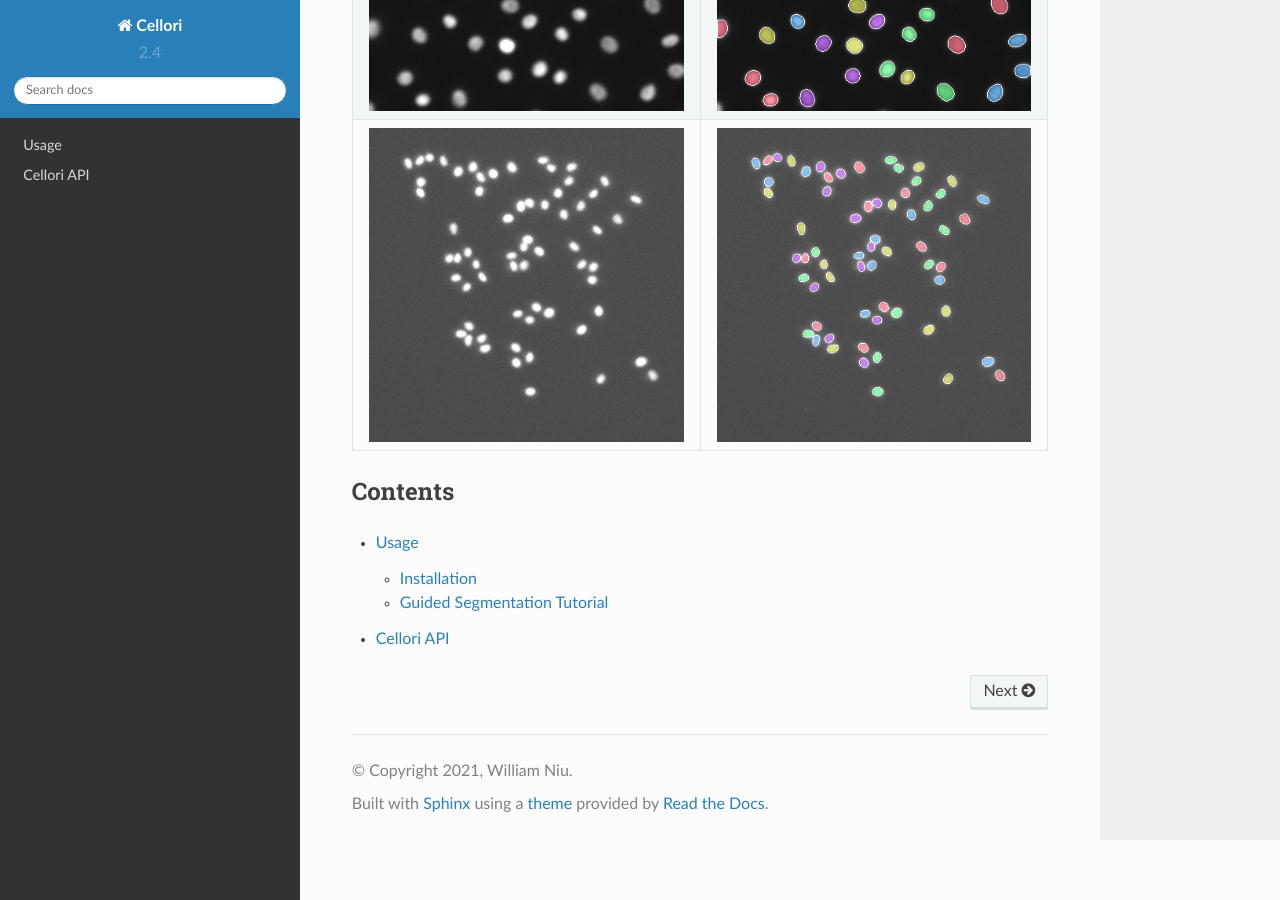
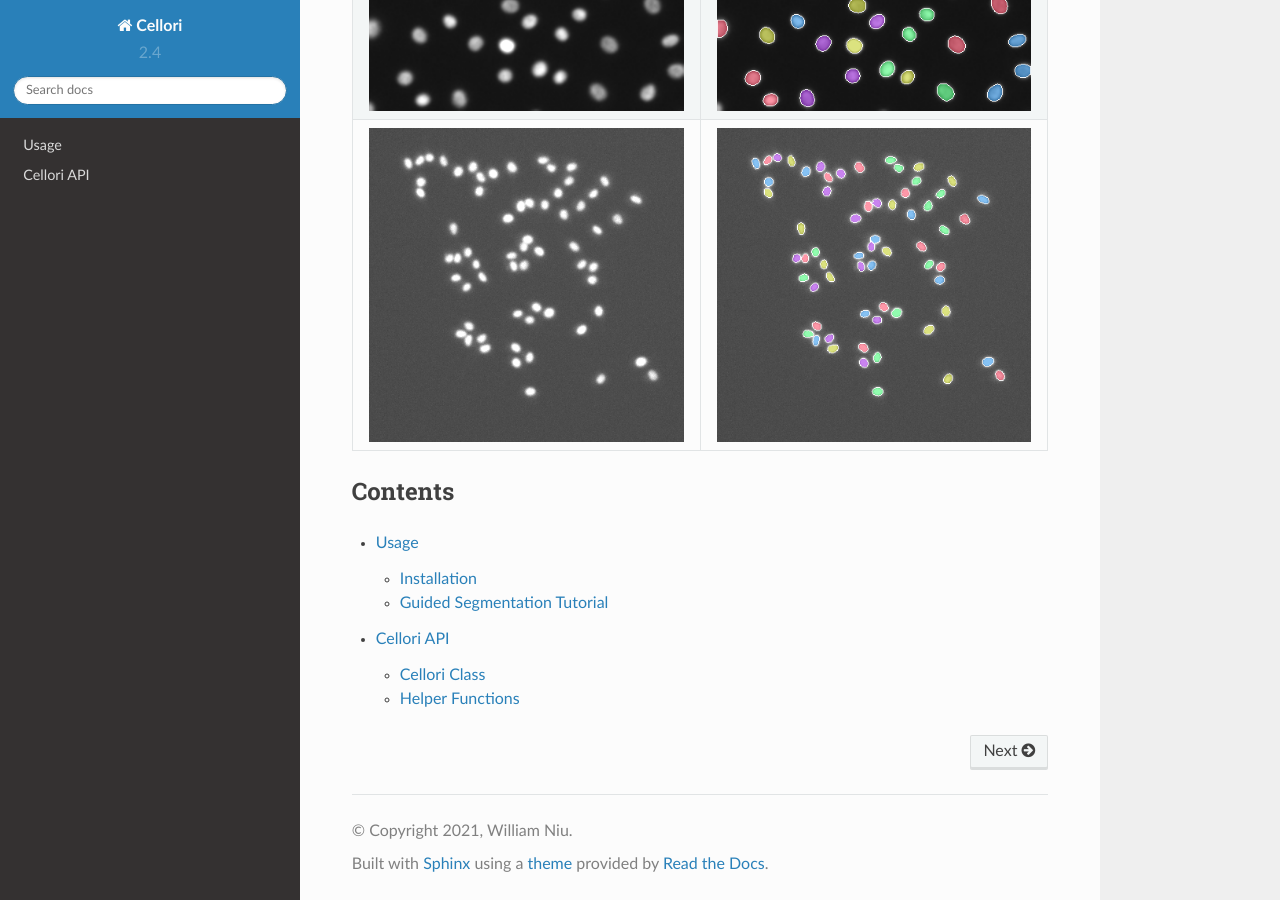
Before and after one commit to zjniu/CelloriDocs, a Sphinx documentation site: the page built from docs/source/index.rst, in a window 1280 px wide and 900 px high, scrolled down 630 px. Built offline with Sphinx 7.4.7 and the Read the Docs theme 2.0.0, drawn with Linux system fonts in a browser that asks for light colours.

Commit message:
Update api.rst

```diff
--- a/docs/source/api.rst
+++ b/docs/source/api.rst
@@ -1,5 +1,8 @@
 Cellori API
 =====================
+
+Cellori Class
+~~~~~~~~~~~~~~~~~~~~~
 
 .. automodule:: cellori.cellori
 
@@ -10,3 +13,9 @@
     :undoc-members:
     :show-inheritance:
     :private-members:
+
+Helper Functions
+~~~~~~~~~~~~~~~~~~~~~
+
+.. automodule:: cellori.utils
+   :members:
```
